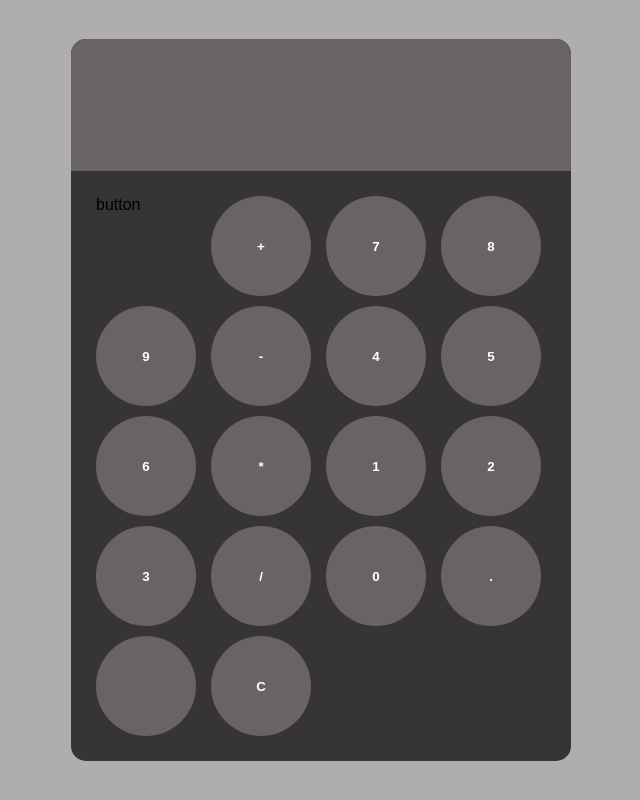
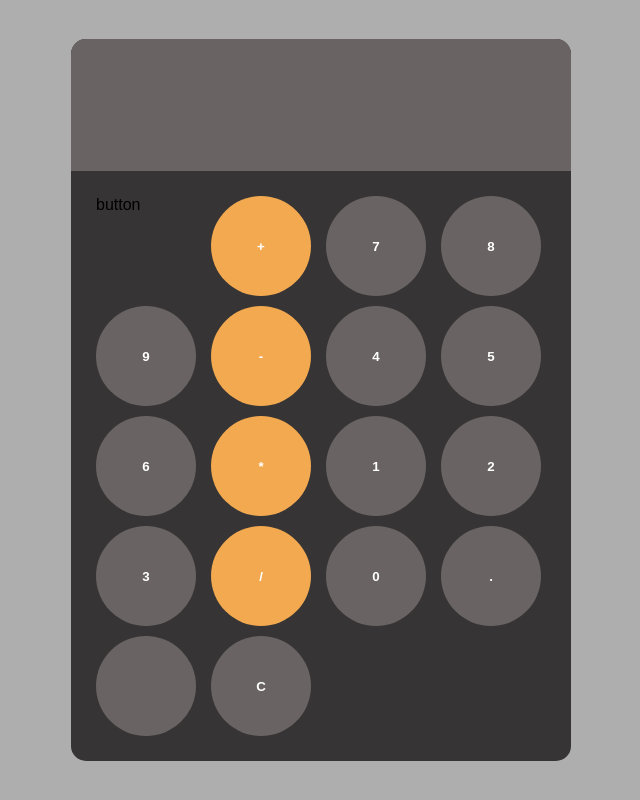
Before and after one commit to Goolyikhlaas/JS_calculator, a plain HTML site: page index.html in a window 1280 px wide. Shown: the whole page, without its empty margins (319-959 px from the left). Drawn offline with Linux system fonts and the light colour scheme.

Commit message:
adding color to operator btn

```diff
--- a/style.css
+++ b/style.css
@@ -51,3 +51,15 @@ button:hover{
 button:active{
     background-color: #938888;
 }
+
+.operator-btn{
+    background-color: #f2a950;
+}
+
+.operator-btn:hover{
+    background-color: #f9bb6f;
+}
+
+.operator-btn:active{
+    background-color: #f9c280;
+}
```
